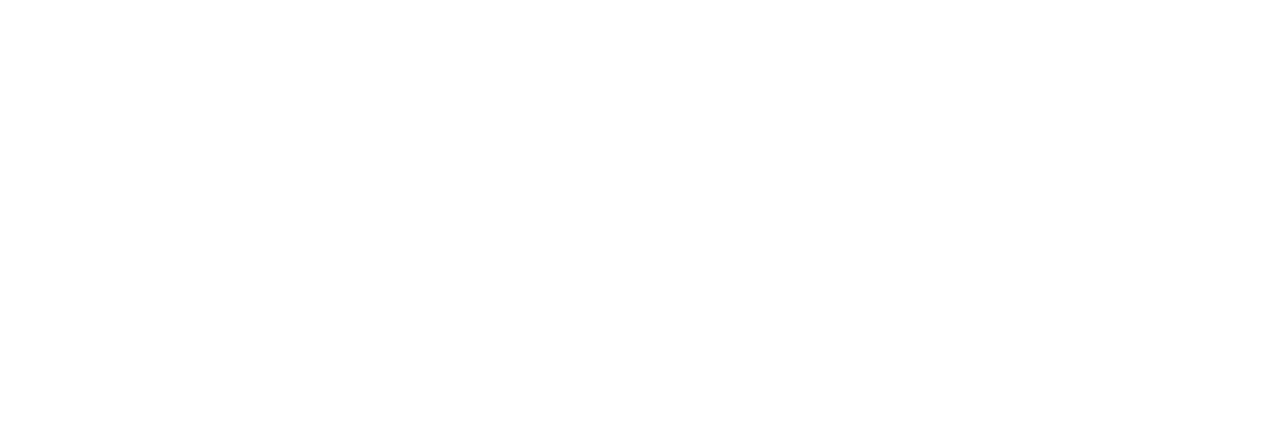
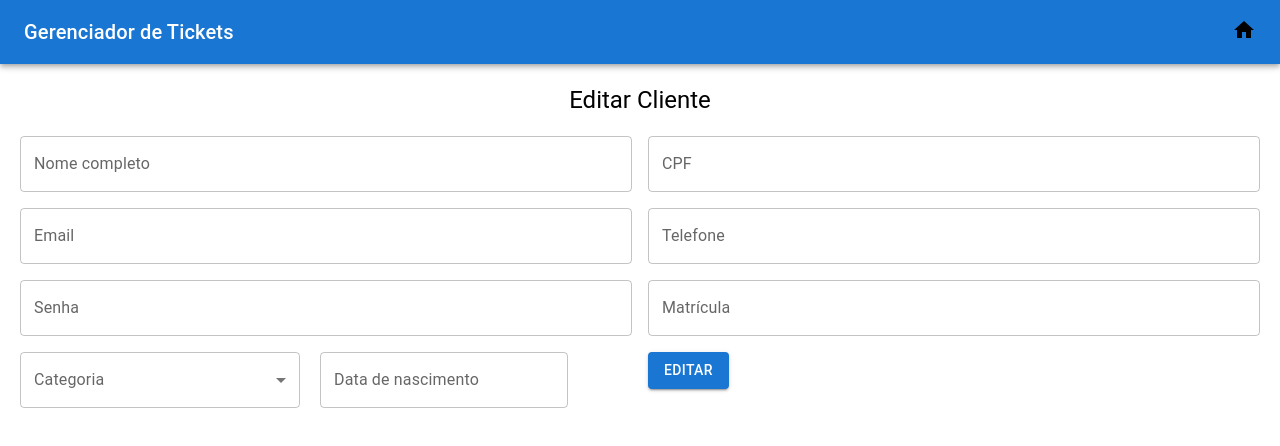
Before and after one commit to KevinCadena1108/Gerenciador-de-Tickets, a React (Create React App) app in the folder frontend/: page /editcli in a window 1280 px wide. Before the commit this address had no page. Shown: the top 446 px of the page. Built offline with nearby package versions, Linux system fonts and the light colour scheme.

Commit message:
rota EditCli, imports arrumados

```diff
--- a/frontend/src/pages/Dashboard/index.js
+++ b/frontend/src/pages/Dashboard/index.js
@@ -1,9 +1,7 @@
 import React from "react";
-import Button from "@mui/material/Button";
-import Box from "@mui/material/Box";
+import { Box, Button, Typography } from "@mui/material";
 import { Link } from "react-router-dom";
 import Header from "../../components/Header";
-import Typography from "@mui/material/Typography";
 import Caixa from "../../components/Caixa";
 import AdicionarSaldo from "../../components/AdicionarSaldo";
 
@@ -11,6 +9,7 @@ function Dashboard() {
   const buttonStyle = {
     width: "230px",
     color: "primary",
+    marginTop: "70px",
   };
 
   return (
@@ -19,14 +18,14 @@ function Dashboard() {
       <Box sx={{ textAlign: "center", marginTop: "20px" }}>
         <Typography variant="h5"> Dashboard </Typography>
       </Box>
-      <Box sx={{ display: "flex",  marginTop: "-150px" }}>
+      <Box sx={{ display: "flex", marginTop: "-150px" }}>
         <Caixa sx={{ marginLeft: "30px" }}>
           <Box
             sx={{
               display: "flex",
               flexDirection: "column",
               alignItems: "center",
-              justifyContent: "space-around",
+              justifyContent: "flex-start",
               height: "100%",
               textAlign: "center",
             }}
--- /dev/null
+++ b/frontend/src/pages/EditCli/index.js
@@ -0,0 +1,86 @@
+import {
+  Box,
+  TextField,
+  Grid,
+  Button,
+  MenuItem,
+  FormControl,
+  Select,
+  Typography,
+  InputLabel,
+} from "@mui/material";
+import Header from "../../components/Header";
+import { AdapterDayjs } from "@mui/x-date-pickers/AdapterDayjs";
+import { DatePicker } from "@mui/x-date-pickers/DatePicker";
+import { LocalizationProvider } from "@mui/x-date-pickers/LocalizationProvider/LocalizationProvider";
+
+function EdiCli() {
+  return (
+    <Box>
+      <Header />
+
+      <Box sx={{ textAlign: "center", marginTop: "20px" }}>
+        <Typography variant="h5">Editar Cliente</Typography>
+      </Box>
+      <Box sx={{ marginTop: "20px", marginLeft: "20px", marginRight: "20px" }}>
+        <Grid container spacing={2}>
+          <Grid item xs={12} sm={6}>
+            <TextField fullWidth label="Nome completo" variant="outlined" />
+          </Grid>
+          <Grid item xs={12} sm={6}>
+            <TextField fullWidth label="CPF" variant="outlined" />
+          </Grid>
+          <Grid item xs={12} sm={6}>
+            <TextField
+              fullWidth
+              label="Email"
+              variant="outlined"
+              type="email"
+            />
+          </Grid>
+          <Grid item xs={12} sm={6}>
+            <TextField fullWidth label="Telefone" variant="outlined" />
+          </Grid>
+          <Grid item xs={12} sm={6}>
+            <TextField
+              fullWidth
+              label="Senha"
+              variant="outlined"
+              type="password"
+            />
+          </Grid>
+          <Grid item xs={12} sm={6}>
+            <TextField fullWidth label="Matrícula" variant="outlined" />
+          </Grid>
+          <Grid item xs={12} sm={6}>
+            <FormControl sx={{ width: "280px" }}>
+              <InputLabel id="demo-select-small-label">Categoria</InputLabel>
+              <Select
+                labelId="demo-select-small-label"
+                id="demo-select-small"
+                label="Tipo"
+              >
+                <MenuItem value={10}>Aluno</MenuItem>
+                <MenuItem value={20}>Servidor</MenuItem>
+              </Select>
+            </FormControl>
+            <LocalizationProvider dateAdapter={AdapterDayjs}>
+              <DatePicker
+                label="Data de nascimento"
+                format="DD/MM/YYYY"
+                sx={{ marginLeft: "20px" }}
+              />
+            </LocalizationProvider>
+          </Grid>
+          <Grid item xs={12} sm={6}>
+            <Button variant="contained" color="primary">
+              Editar
+            </Button>
+          </Grid>
+        </Grid>
+      </Box>
+    </Box>
+  );
+}
+
+export default EdiCli;
--- a/frontend/src/pages/PesqCli/index.js
+++ b/frontend/src/pages/PesqCli/index.js
@@ -1,23 +1,30 @@
-import InputLabel from '@mui/material/InputLabel';
-import MenuItem from '@mui/material/MenuItem';
-import FormControl from '@mui/material/FormControl';
-import Select from '@mui/material/Select';
-import Box from '@mui/material/Box';
-import Header from '../../components/Header';
-import Typography from '@mui/material/Typography';
-import { Button, TextField } from '@mui/material';
-import Table from '@mui/material/Table';
-import TableBody from '@mui/material/TableBody';
-import TableCell from '@mui/material/TableCell';
-import TableContainer from '@mui/material/TableContainer';
-import TableHead from '@mui/material/TableHead';
-import TableRow from '@mui/material/TableRow';
-import Paper from '@mui/material/Paper';
-import Grid from '@mui/material/Grid';
-import EditIcon from '@mui/icons-material/Edit';
-import LockIcon from '@mui/icons-material/Lock';
-import React, { useEffect, useState } from 'react';
-import axios from 'axios';
+import React, { useEffect, useState } from "react";
+import axios from "axios";
+import { Link } from "react-router-dom";
+
+import {
+  Box,
+  Button,
+  FormControl,
+  Grid,
+  InputLabel,
+  MenuItem,
+  Paper,
+  Select,
+  Table,
+  TableBody,
+  TableCell,
+  TableContainer,
+  TableHead,
+  TableRow,
+  TextField,
+  Typography,
+} from "@mui/material";
+
+import EditIcon from "@mui/icons-material/Edit";
+import LockIcon from "@mui/icons-material/Lock";
+
+import Header from "../../components/Header";
 
 const MetodoPesquisa = {
   NOME: 10,
@@ -27,7 +34,7 @@ const MetodoPesquisa = {
 
 function formatarMatriculas(matriculas) {
   const addLineBreak = (str) =>
-    str.split('\n').map((subStr) => {
+    str.split("\n").map((subStr) => {
       return (
         <>
           {subStr}
@@ -37,17 +44,24 @@ function formatarMatriculas(matriculas) {
     });
 
   return addLineBreak(
-    matriculas.map((matricula) => `${matricula.matricula} ${matricula.isAtivo ? '(Ativo)' : '(Inativo)'}`).join('\n')
+    matriculas
+      .map(
+        (matricula) =>
+          `${matricula.matricula} ${
+            matricula.isAtivo ? "(Ativo)" : "(Inativo)"
+          }`
+      )
+      .join("\n")
   );
 }
 
 function PesqCli() {
   const [dados, setDados] = useState([]);
-  const [metodoPesquisa, setMetodoPesquisa] = useState('');
-  const [dadosPesquisa, setDadosPesquisa] = useState('');
+  const [metodoPesquisa, setMetodoPesquisa] = useState("");
+  const [dadosPesquisa, setDadosPesquisa] = useState("");
 
   const pesquisar = () => {
-    var url = 'http://localhost:3001/cliente';
+    var url = "http://localhost:3001/cliente";
 
     switch (metodoPesquisa) {
       case MetodoPesquisa.NOME:
@@ -59,6 +73,9 @@ function PesqCli() {
       case MetodoPesquisa.MATRICULA:
         url += `/matricula/${dadosPesquisa}`;
         break;
+      default:
+        console.error("Método de pesquisa inválido");
+        return;
     }
 
     axios
@@ -72,7 +89,7 @@ function PesqCli() {
 
   useEffect(() => {
     axios
-      .get('http://localhost:3001/cliente')
+      .get("http://localhost:3001/cliente")
       .then((res) => {
         setDados(res.data);
         console.log(res.data);
@@ -86,14 +103,16 @@ function PesqCli() {
   return (
     <Box>
       <Header />
-      <Box sx={{ textAlign: 'center', marginTop: '20px' }}>
+      <Box sx={{ textAlign: "center", marginTop: "20px" }}>
         <Typography variant="h5"> Pesquisar Cliente </Typography>
       </Box>
-      <Box sx={{ marginTop: '20px', marginLeft: '20px' }}>
+      <Box sx={{ marginTop: "20px", marginLeft: "20px" }}>
         <Grid container spacing={3}>
           <Grid item xs="auto">
-            <FormControl sx={{ width: '200px' }}>
-              <InputLabel id="demo-select-small-label">Opção de pesquisa</InputLabel>
+            <FormControl sx={{ width: "200px" }}>
+              <InputLabel id="demo-select-small-label">
+                Opção de pesquisa
+              </InputLabel>
               <Select
                 labelId="demo-select-small-label"
                 id="demo-select-small"
@@ -111,20 +130,24 @@ function PesqCli() {
             <TextField
               label="Dados da pesquisa"
               variant="outlined"
-              sx={{ width: '400px' }}
+              sx={{ width: "400px" }}
               value={dadosPesquisa}
               onChange={(v) => setDadosPesquisa(v.target.value)}
             />
           </Grid>
-          <Grid item xs sx={{ margin: 'auto' }}>
-            <Button variant="contained" color="primary" onClick={() => pesquisar()}>
+          <Grid item xs sx={{ margin: "auto" }}>
+            <Button
+              variant="contained"
+              color="primary"
+              onClick={() => pesquisar()}
+            >
               Pesquisar
             </Button>
           </Grid>
         </Grid>
       </Box>
 
-      <Box sx={{ marginTop: '20px' }}>
+      <Box sx={{ marginTop: "20px" }}>
         <TableContainer component={Paper}>
           <Table sx={{ minWidth: 400 }} aria-label="simple table">
             <TableHead>
@@ -143,20 +166,35 @@ function PesqCli() {
             <TableBody>
               {dados &&
                 dados.map((row) => (
-                  <TableRow key={row.cpf} sx={{ '&:last-child td, &:last-child th': { border: 0 } }}>
+                  <TableRow
+                    key={row.cpf}
+                    sx={{ "&:last-child td, &:last-child th": { border: 0 } }}
+                  >
                     <TableCell component="th" scope="row">
                       {row.nome}
                     </TableCell>
-                    <TableCell>{row.cpf.replace(/(\d{3})(\d{3})(\d{3})(\d{2})/, '$1.$2.$3-$4')}</TableCell>
+                    <TableCell>
+                      {row.cpf.replace(
+                        /(\d{3})(\d{3})(\d{3})(\d{2})/,
+                        "$1.$2.$3-$4"
+                      )}
+                    </TableCell>
                     <TableCell>{row.email}</TableCell>
                     <TableCell>{row.telefone}</TableCell>
-                    <TableCell>{new Date(row.nascimento).toLocaleDateString()}</TableCell>
+                    <TableCell>
+                      {new Date(row.nascimento).toLocaleDateString()}
+                    </TableCell>
                     <TableCell>{formatarMatriculas(row.matricula)}</TableCell>
                     <TableCell>{row.categoria.nome}</TableCell>
                     <TableCell>R${row.saldo}</TableCell>
                     <TableCell align="right">
-                      <EditIcon sx={{ marginRight: 1 }} />
-                      <LockIcon />
+                      <Link to="/editcli">
+                        <EditIcon
+                          sx={{ marginRight: 1 }}
+                          style={{ color: "black" }}
+                        />
+                      </Link>
+                      <LockIcon style={{ color: "black" }} />
                     </TableCell>
                   </TableRow>
                 ))}
--- a/frontend/src/routes.js
+++ b/frontend/src/routes.js
@@ -3,6 +3,7 @@ import Login from "./pages/Login";
 import Dashboard from "./pages/Dashboard";
 import PesqCli from "./pages/PesqCli";
 import CadAluno from "./pages/CadAluno";
+import EdiCli from "./pages/EditCli";
 
 function AppRoutes() {
   return (
@@ -12,6 +13,7 @@ function AppRoutes() {
         <Route path="/dashboard" element={<Dashboard />}></Route>
         <Route path="/pesqcli" element={<PesqCli />}></Route>
         <Route path="/cadaluno" element={<CadAluno />}></Route>
+        <Route path="/editcli" element={<EdiCli />}></Route>
       </Routes>
     </BrowserRouter>
   );
```
Also changed, not shown: frontend/src/pages/CadAluno/index.js (+57 -36 lines).
